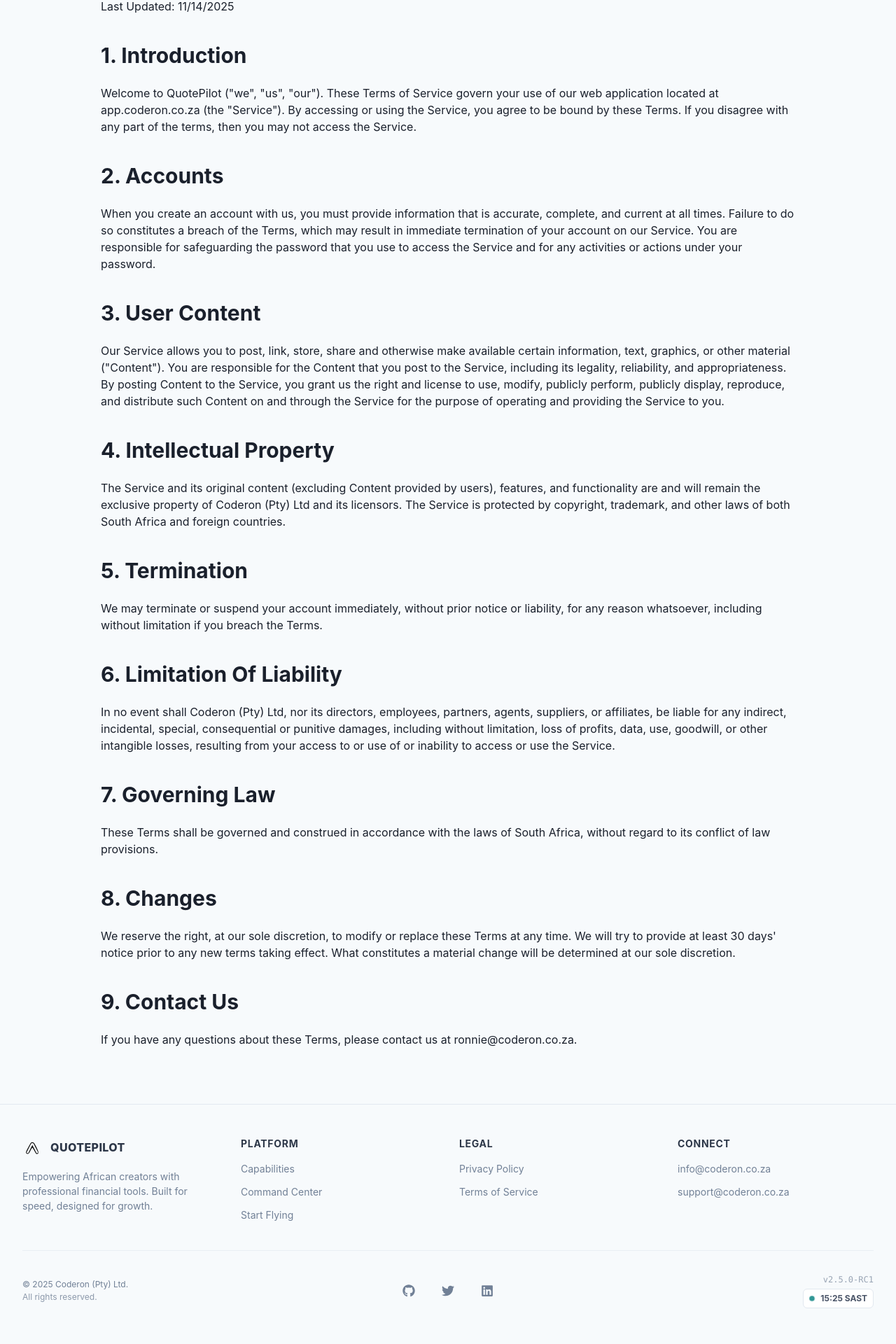
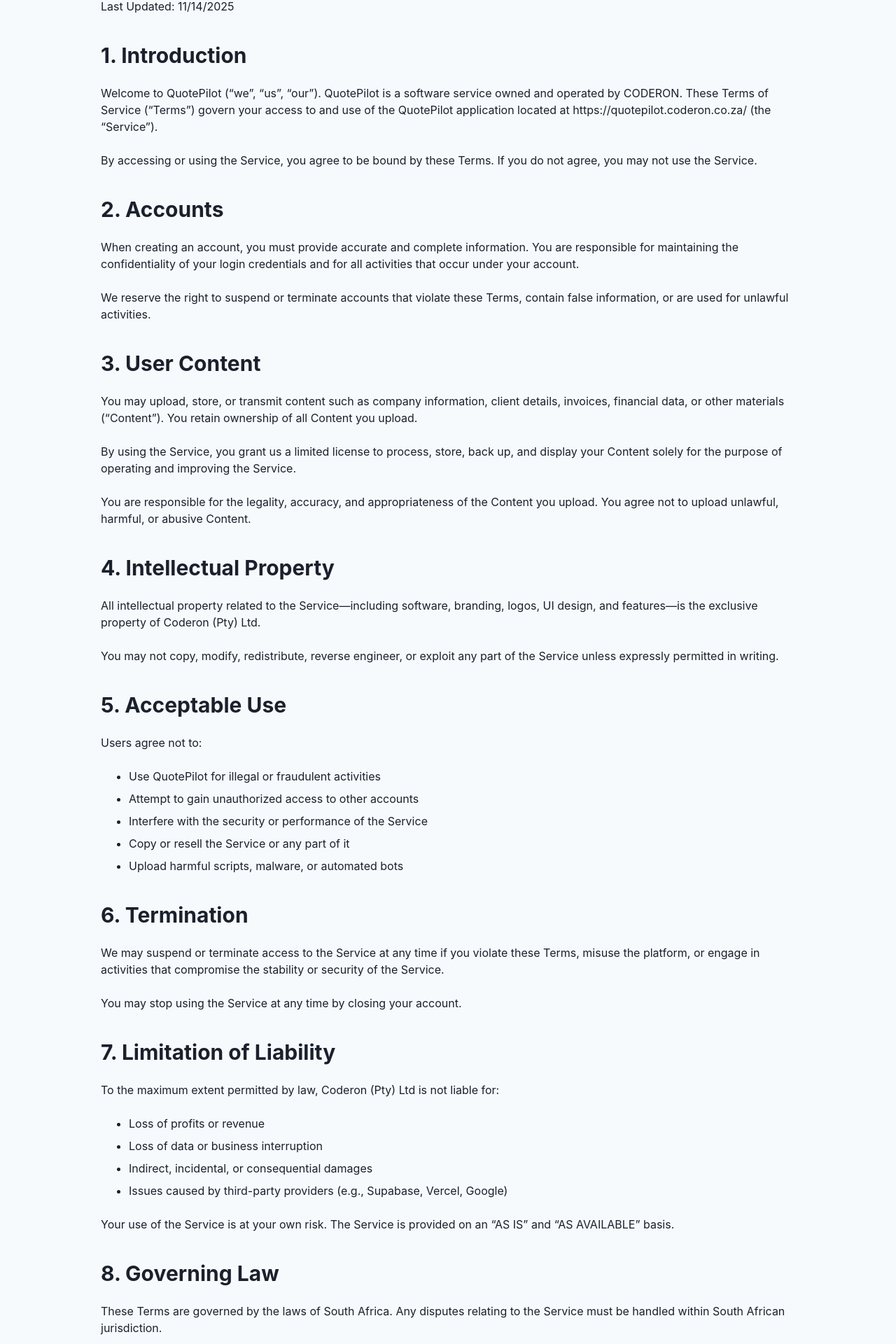
Before and after one commit to Ronnie-coder/quotepilot, a Next.js app: page /terms-of-service in a window 1280 px wide. Shown: the part 220-2140 px from the top of the page at 70% size. Built offline with nearby package versions, Linux system fonts and the light colour scheme; no server answers.

Commit message:
"update: refined TOS & Privacy Policy + added support contact info"

```diff
--- a/src/app/terms-of-service/page.tsx
+++ b/src/app/terms-of-service/page.tsx
@@ -8,31 +8,106 @@
         <Text>Last Updated: {new Date().toLocaleDateString()}</Text>
 
         <Heading as="h2" size="lg" mt={4}>1. Introduction</Heading>
-        <Text>Welcome to QuotePilot ("we", "us", "our"). These Terms of Service govern your use of our web application located at app.coderon.co.za (the "Service"). By accessing or using the Service, you agree to be bound by these Terms. If you disagree with any part of the terms, then you may not access the Service.</Text>
+        <Text>
+          Welcome to QuotePilot (“we”, “us”, “our”). QuotePilot is a software service
+          owned and operated by CODERON. These Terms of Service (“Terms”)
+          govern your access to and use of the QuotePilot application located at
+          https://quotepilot.coderon.co.za/ (the “Service”).
+        </Text>
+        <Text>
+          By accessing or using the Service, you agree to be bound by these Terms.
+          If you do not agree, you may not use the Service.
+        </Text>
 
         <Heading as="h2" size="lg" mt={4}>2. Accounts</Heading>
-        <Text>When you create an account with us, you must provide information that is accurate, complete, and current at all times. Failure to do so constitutes a breach of the Terms, which may result in immediate termination of your account on our Service. You are responsible for safeguarding the password that you use to access the Service and for any activities or actions under your password.</Text>
+        <Text>
+          When creating an account, you must provide accurate and complete
+          information. You are responsible for maintaining the confidentiality of your
+          login credentials and for all activities that occur under your account.
+        </Text>
+        <Text>
+          We reserve the right to suspend or terminate accounts that violate these Terms,
+          contain false information, or are used for unlawful activities.
+        </Text>
 
         <Heading as="h2" size="lg" mt={4}>3. User Content</Heading>
-        <Text>Our Service allows you to post, link, store, share and otherwise make available certain information, text, graphics, or other material ("Content"). You are responsible for the Content that you post to the Service, including its legality, reliability, and appropriateness. By posting Content to the Service, you grant us the right and license to use, modify, publicly perform, publicly display, reproduce, and distribute such Content on and through the Service for the purpose of operating and providing the Service to you.</Text>
+        <Text>
+          You may upload, store, or transmit content such as company information,
+          client details, invoices, financial data, or other materials (“Content”).
+          You retain ownership of all Content you upload.
+        </Text>
+        <Text>
+          By using the Service, you grant us a limited license to process, store, back up,
+          and display your Content solely for the purpose of operating and improving the Service.
+        </Text>
+        <Text>
+          You are responsible for the legality, accuracy, and appropriateness of the Content
+          you upload. You agree not to upload unlawful, harmful, or abusive Content.
+        </Text>
 
         <Heading as="h2" size="lg" mt={4}>4. Intellectual Property</Heading>
-        <Text>The Service and its original content (excluding Content provided by users), features, and functionality are and will remain the exclusive property of Coderon (Pty) Ltd and its licensors. The Service is protected by copyright, trademark, and other laws of both South Africa and foreign countries.</Text>
+        <Text>
+          All intellectual property related to the Service—including software, branding,
+          logos, UI design, and features—is the exclusive property of Coderon (Pty) Ltd.
+        </Text>
+        <Text>
+          You may not copy, modify, redistribute, reverse engineer, or exploit any part of
+          the Service unless expressly permitted in writing.
+        </Text>
 
-        <Heading as="h2" size="lg" mt={4}>5. Termination</Heading>
-        <Text>We may terminate or suspend your account immediately, without prior notice or liability, for any reason whatsoever, including without limitation if you breach the Terms.</Text>
+        <Heading as="h2" size="lg" mt={4}>5. Acceptable Use</Heading>
+        <Text>Users agree not to:</Text>
+        <UnorderedList spacing={2} pl={6}>
+          <ListItem>Use QuotePilot for illegal or fraudulent activities</ListItem>
+          <ListItem>Attempt to gain unauthorized access to other accounts</ListItem>
+          <ListItem>Interfere with the security or performance of the Service</ListItem>
+          <ListItem>Copy or resell the Service or any part of it</ListItem>
+          <ListItem>Upload harmful scripts, malware, or automated bots</ListItem>
+        </UnorderedList>
 
-        <Heading as="h2" size="lg" mt={4}>6. Limitation Of Liability</Heading>
-        <Text>In no event shall Coderon (Pty) Ltd, nor its directors, employees, partners, agents, suppliers, or affiliates, be liable for any indirect, incidental, special, consequential or punitive damages, including without limitation, loss of profits, data, use, goodwill, or other intangible losses, resulting from your access to or use of or inability to access or use the Service.</Text>
+        <Heading as="h2" size="lg" mt={4}>6. Termination</Heading>
+        <Text>
+          We may suspend or terminate access to the Service at any time if you violate
+          these Terms, misuse the platform, or engage in activities that compromise the
+          stability or security of the Service.
+        </Text>
+        <Text>You may stop using the Service at any time by closing your account.</Text>
 
-        <Heading as="h2" size="lg" mt={4}>7. Governing Law</Heading>
-        <Text>These Terms shall be governed and construed in accordance with the laws of South Africa, without regard to its conflict of law provisions.</Text>
+        <Heading as="h2" size="lg" mt={4}>7. Limitation of Liability</Heading>
+        <Text>
+          To the maximum extent permitted by law, Coderon (Pty) Ltd is not liable for:
+        </Text>
+        <UnorderedList spacing={2} pl={6}>
+          <ListItem>Loss of profits or revenue</ListItem>
+          <ListItem>Loss of data or business interruption</ListItem>
+          <ListItem>Indirect, incidental, or consequential damages</ListItem>
+          <ListItem>Issues caused by third-party providers (e.g., Supabase, Vercel, Google)</ListItem>
+        </UnorderedList>
+        <Text>
+          Your use of the Service is at your own risk. The Service is provided on an
+          “AS IS” and “AS AVAILABLE” basis.
+        </Text>
 
-        <Heading as="h2" size="lg" mt={4}>8. Changes</Heading>
-        <Text>We reserve the right, at our sole discretion, to modify or replace these Terms at any time. We will try to provide at least 30 days' notice prior to any new terms taking effect. What constitutes a material change will be determined at our sole discretion.</Text>
+        <Heading as="h2" size="lg" mt={4}>8. Governing Law</Heading>
+        <Text>
+          These Terms are governed by the laws of South Africa. Any disputes relating to
+          the Service must be handled within South African jurisdiction.
+        </Text>
 
-        <Heading as="h2" size="lg" mt={4}>9. Contact Us</Heading>
-        <Text>If you have any questions about these Terms, please contact us at ronnie@coderon.co.za.</Text>
+        <Heading as="h2" size="lg" mt={4}>9. Changes to Terms</Heading>
+        <Text>
+          We may update or modify these Terms from time to time. Changes become effective
+          once posted on this page. We will attempt to provide advance notice for
+          material changes.
+        </Text>
+
+        <Heading as="h2" size="lg" mt={4}>10. Contact Us</Heading>
+        <Text>If you have questions about these Terms, please contact:</Text>
+        <UnorderedList spacing={2} pl={6}>
+          <ListItem>Email (Support): support@coderon.co.za</ListItem>
+          <ListItem>Email (General): info@coderon.co.za</ListItem>
+          <ListItem>WhatsApp/Phone: 067 818 4898</ListItem>
+        </UnorderedList>
       </VStack>
     </Container>
   );
```
Also changed, not shown: src/app/privacy-policy/page.tsx (+54 -22 lines).
